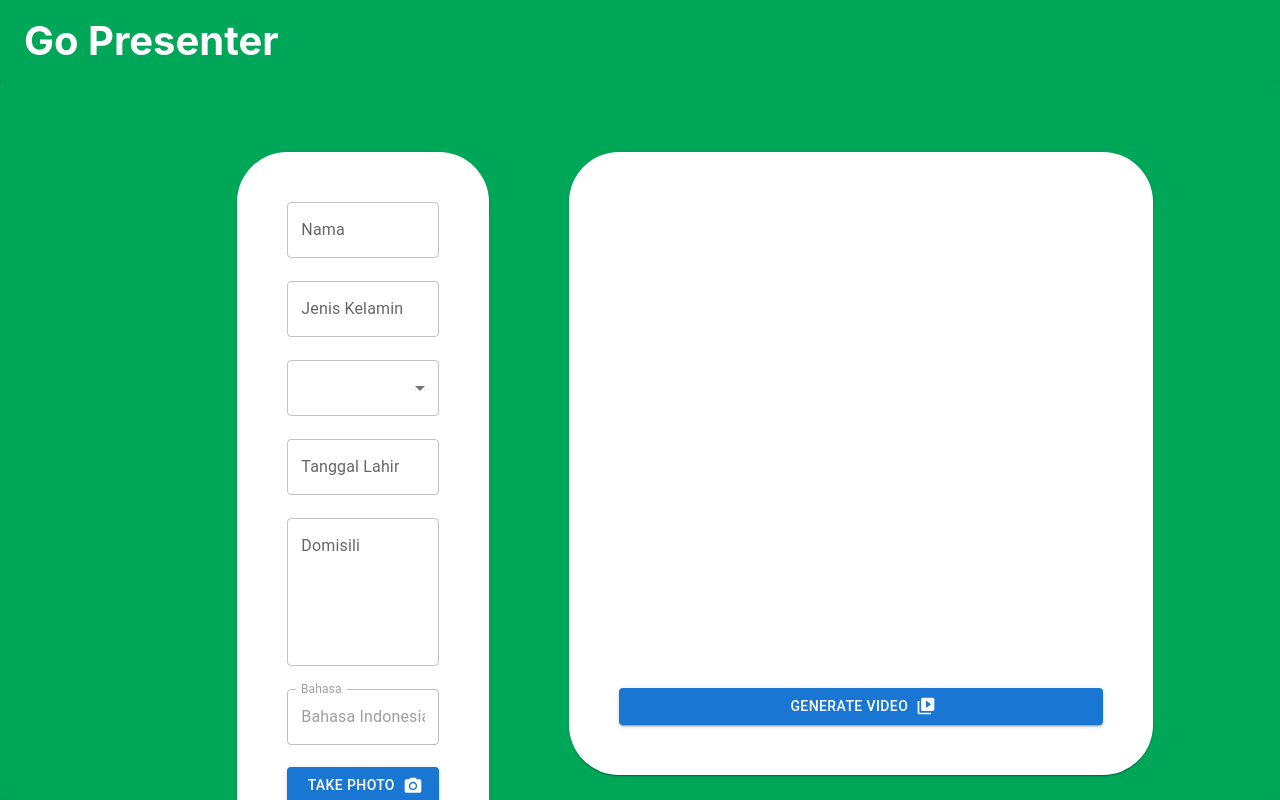
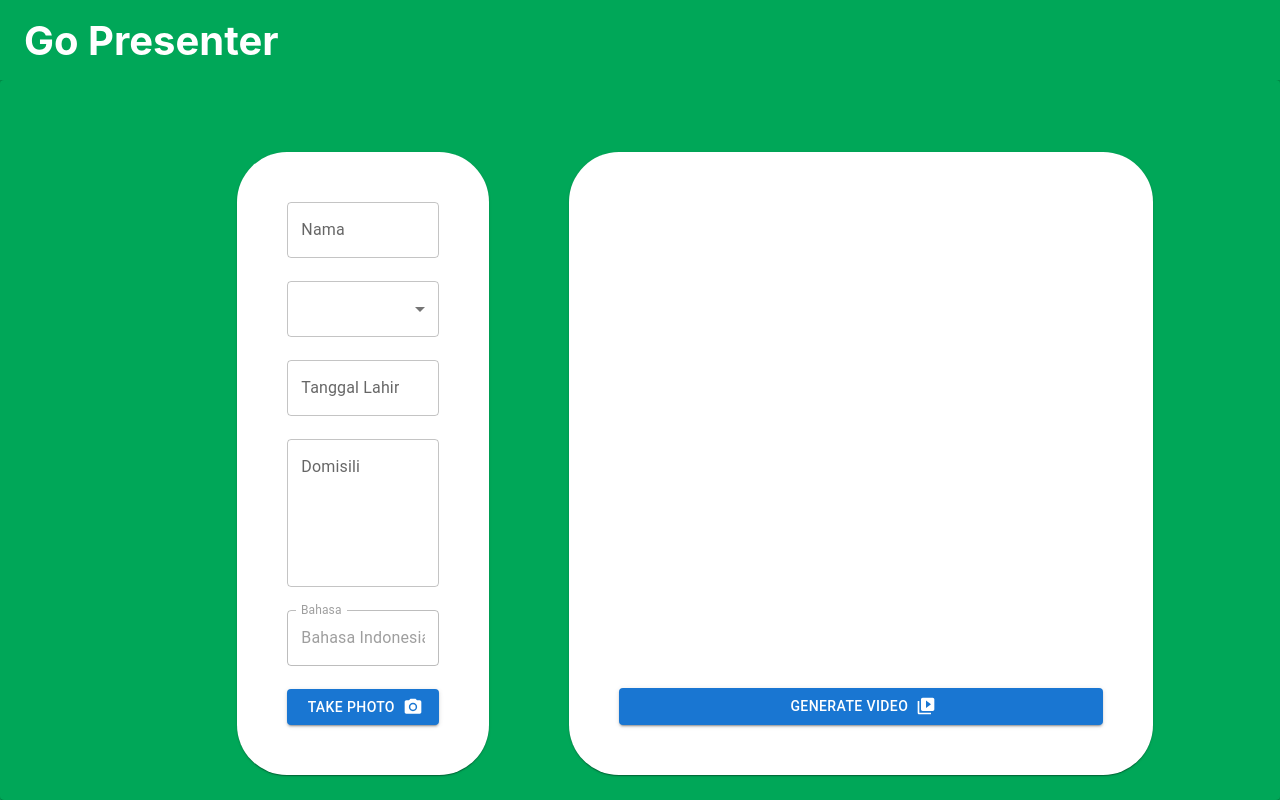
Before and after one commit to satyacha2404/GenPresenter, a React (Create React App) app: page / in a window 1280 px wide. Built offline with nearby package versions, Linux system fonts and the light colour scheme; no server answers.

Commit message:
add dropdown

```diff
--- a/src/App.js
+++ b/src/App.js
@@ -62,7 +62,7 @@ function App({formik}) {
                         onChange={formik.handleChange}
                         value={formik.values.name}
                       />
-                      <TextField
+                      {/* <TextField
                         fullWidth
                         label="Jenis Kelamin"
                         variant="outlined"
@@ -71,15 +71,18 @@ function App({formik}) {
                         helperText=" "
                         onChange={formik.handleChange}
                         value={formik.values.gender}
-                      />
+                      /> */}
                       <Select
                         fullWidth
                         labelId="gender-select"
                         id="gender-select"
                         name="gender-select"
+
                         value={formik.values.gender}
-                        label="Jenis Kelamin"
-                        onChange={formik.handleChange}
+                        label="Nama"
+                        onChange={(event) => {
+                          formik.setFieldValue("gender", event.target.value);
+                        }}
                       >
                         <MenuItem value={"L"}>Laki - laki</MenuItem>
                         <MenuItem value={"P"}>Perempuan</MenuItem>
```
